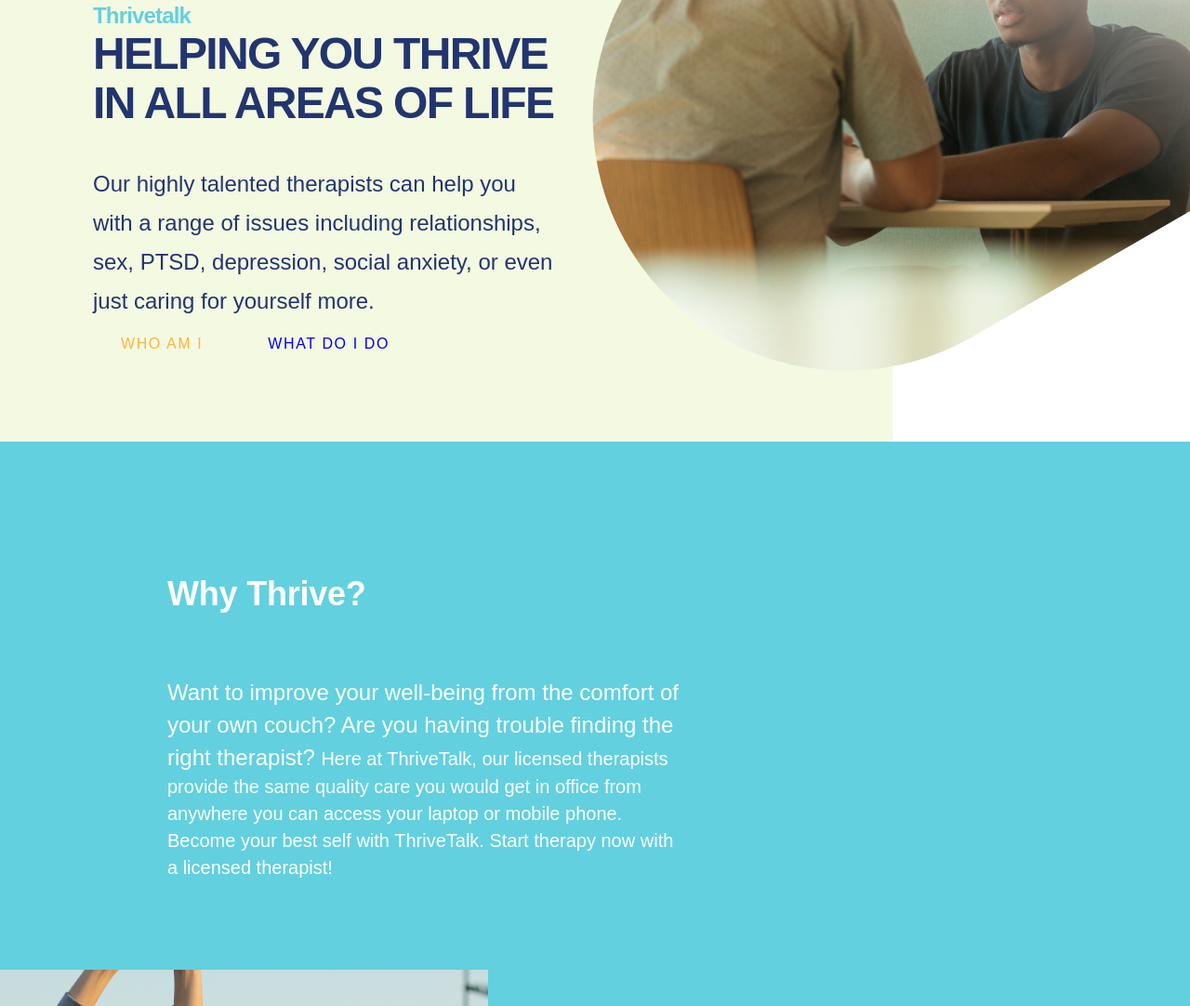
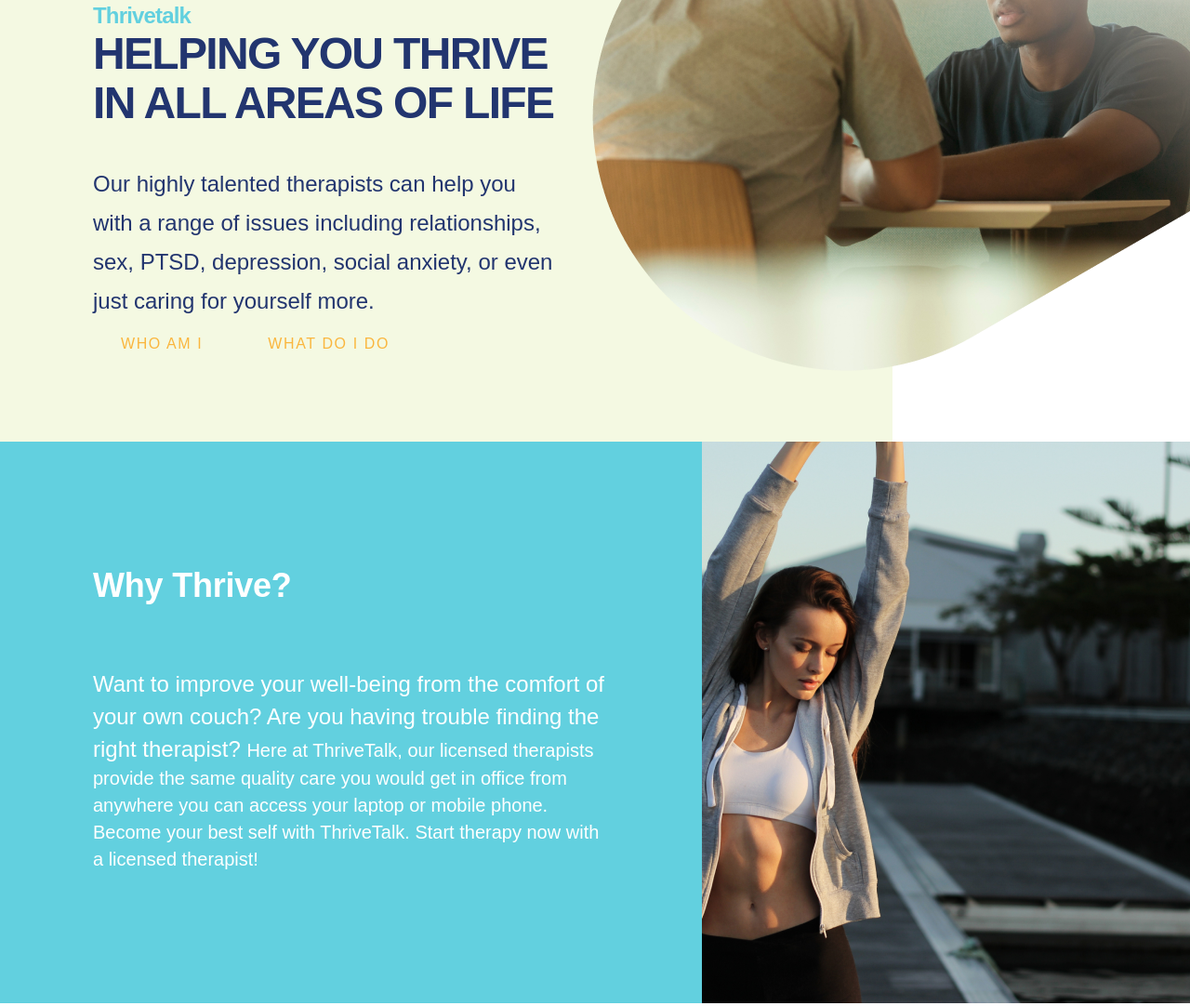
Before and after one commit to SPashaS/thrivetalk-project, a website: page src/index.html in a window 1280 px wide. Shown: the part 325-1407 px from the top of the page at 93% size. Drawn offline with nearby package versions, Linux system fonts and the light colour scheme; files that its build step writes are made by us from their sources; files whose address does not match are found by name.

Commit message:
why-thrive

```diff
--- a/src/assets/scss/layout/_main.scss
+++ /dev/null
@@ -1,36 +0,0 @@
-.main {
-    background-color: #62D0DF;
-    color: white;
-    overflow: hidden;
-
-    &__inner {
-        display: flex;
-        justify-content: space-between;
-        flex-wrap: wrap;
-    }
-
-    &__description {
-        padding: 150px 180px 95px;
-        width: 915px;
-    }
-
-    &__image {
-        max-width: 525px;
-        max-height: 604px;
-    }
-
-    &__title {
-        font-size: 36px;
-        margin-bottom: 75px;
-    }
-
-    &__text {
-        font-size: 1.25rem;
-        line-height: 29px;
-
-        &-big {
-            font-size: 1.5rem;
-            line-height: 35px;
-        }
-    }
-}
--- /dev/null
+++ b/src/assets/scss/layout/_why-thrive.scss
@@ -0,0 +1,54 @@
+.why-thrive {
+    background-color: #62D0DF;
+    color: white;
+    overflow: hidden;
+
+    &__inner {
+        @media screen and (min-width: 992px) {
+            display: grid;
+            grid-template-columns: 1fr 525px;
+        }
+    }
+
+    &__description {
+        @media screen and (max-width: 992px) {
+            align-items: flex-start;
+        }
+        @media screen and (min-width: 992px) {
+
+        }
+        padding: 25px 15px;
+        max-width: 585px;
+        width: 100%;
+        margin: 0 auto;
+        display: flex;
+        flex-direction: column;
+        justify-content: center;
+    }
+
+    &__image {
+        display: block;
+        @media screen and (max-width: 992px) {
+            width: 100%;
+            object-fit: cover;
+            object-position: center;
+        }
+    }
+
+    &__title {
+        font-size: 36px;
+        margin-bottom: 75px;
+        @media screen and (max-width: 992px) {
+            margin-bottom: 15px;
+        }
+    }
+
+    &__text {
+        font-size: 1.25rem;
+        line-height: 29px;
+        &-big {
+            font-size: 1.5rem;
+            line-height: 35px;
+        }
+    }
+}
--- a/src/assets/scss/style.scss
+++ b/src/assets/scss/style.scss
@@ -13,6 +13,7 @@
     color: #22356F;
     font-family: 'Larsseit', sans-serif;
     font-size: 100%;
+    min-width: 320px;
 }
 
 h1, h2, h3, h4,
@@ -43,7 +44,7 @@
 }
 
 @import './layout/header';
-@import './layout/main';
+@import './layout/why-thrive';
 @import './layout/about';
 @import './layout/programs';
 @import './layout/plans';
--- a/src/index.html
+++ b/src/index.html
@@ -23,7 +23,7 @@
                                     <a class="menu__link" href="#">Home</a>
                                 </li>
                                 <li class="menu__item">
-                                    <a class="menu__link" href="#">About</a>
+                                    <a class="menu__link" href="#about">About</a>
                                 </li>
                                 <li class="menu__item">
                                     <a class="menu__link" href="#">Services</a>
@@ -47,7 +47,7 @@
 
                         <div class="header__button-wrap">
                             <a class="header__button button button--yellow" href="#">Who am I</a>
-                            <a class="header__button button nbutton--yellow" href="#">What do I do</a>
+                            <a class="header__button button button--yellow" href="#">What do I do</a>
                         </div>
                     </div>
 
@@ -58,14 +58,13 @@
             </div>
     </header>
 <!-- / header -->
-<!-- main -->
-    <main class="main">
-        <div class="container">
-            <div class="main__inner">
-                <div class="main__description">
-                    <h2 class="main__title title">Why Thrive?</h2>
-                    <p class="main__text">
-                        <span class="main__text-big">Want to improve your well-being from the comfort of your own
+<!-- why-thrive -->
+    <div class="why-thrive">
+        <div class="why-thrive__inner">
+            <div class="why-thrive__description">
+                <h2 class="why-thrive__title title">Why Thrive?</h2>
+                <p class="why-thrive__text">
+                    <span class="why-thrive__text-big">Want to improve your well-being from the comfort of your own
                     couch? Are you having trouble finding the right therapist?
                     </span>
                     Here at ThriveTalk,
@@ -74,13 +73,15 @@
                     Start therapy now with a licensed therapist!
                 </p>
             </div>
-                <img src="./assets/images/main/girl.png" alt="Christopher Campbell" class="main__image">
+            <div class="why-thrive__image">
+                <img src="./assets/images/why-thrive/01.png" alt="Christopher Campbell" class="why-thrive__image">
+            </div>
+
         </div>
     </div>
-    </main>
-<!-- / main -->
+<!-- / why-thrive -->
 <!-- about -->
-    <section class="about">
+    <section id="about" class="about">
         <div class="container">
             <div class="about__inner">
                 <h2 class="about__title title title--up">About us</h2>
```
Also changed, not shown: dist/assets/css/style.css, dist/assets/css/style.min.css, dist/assets/images/footer/autumn-goodman-242825.png (deleted), dist/assets/images/why-thrive/01.png (added), dist/assets/images/why-thrive/girl.png (added), dist/index.html, src/assets/images/why-thrive/01.png (renamed from src/assets/images/main/girl.png), 1 other file. Lines whose indentation alone changed are shown as unchanged.
